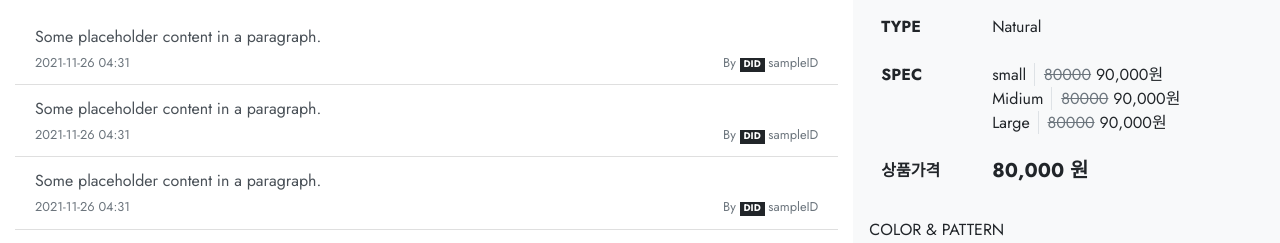
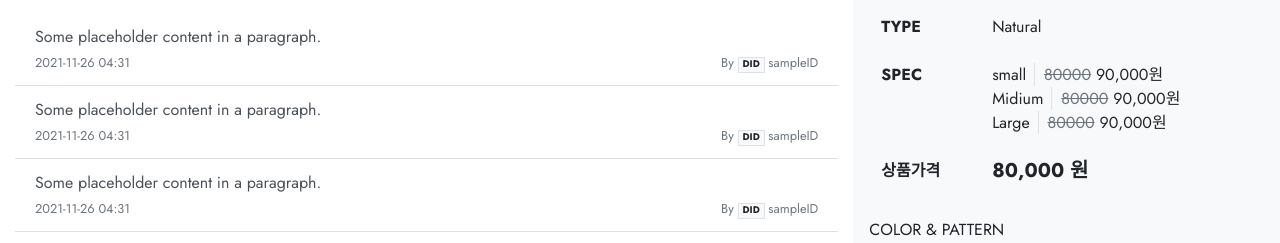
Before and after one commit to playkiki/kiki_did, a website: page ui/product.html in a window 1280 px wide. Shown: the part 435-678 px from the top of the page. Drawn offline with nearby package versions, Linux system fonts and the light colour scheme; a script that the page names is missing.

Commit message:
Change badges

```diff
--- a/ui/product.html
+++ b/ui/product.html
@@ -346,21 +346,21 @@
                     <p class="mb-1">Some placeholder content in a paragraph.</p>
                     <div class="d-flex w-100 justify-content-between">
                       <small class="text-muted">2021-11-26 04:31</small>
-                      <small class="text-muted">By <span class="badge badge-primary">DID</span> sampleID</small>
+                      <small class="text-muted">By <span class="badge badge-gray1 border">DID</span> sampleID</small>
                     </div>
                   </a>
                   <a href="#" class="list-group-item list-group-item-action">
                     <p class="mb-1">Some placeholder content in a paragraph.</p>
                     <div class="d-flex w-100 justify-content-between">
                       <small class="text-muted">2021-11-26 04:31</small>
-                      <small class="text-muted">By <span class="badge badge-primary">DID</span> sampleID</small>
+                      <small class="text-muted">By <span class="badge badge-gray1 border">DID</span> sampleID</small>
                     </div>
                   </a>
                   <a href="#" class="list-group-item list-group-item-action">
                     <p class="mb-1">Some placeholder content in a paragraph.</p>
                     <div class="d-flex w-100 justify-content-between">
                       <small class="text-muted">2021-11-26 04:31</small>
-                      <small class="text-muted">By <span class="badge badge-primary">DID</span> sampleID</small>
+                      <small class="text-muted">By <span class="badge badge-gray1 border">DID</span> sampleID</small>
                     </div>
                   </a>
                 </div>
```
